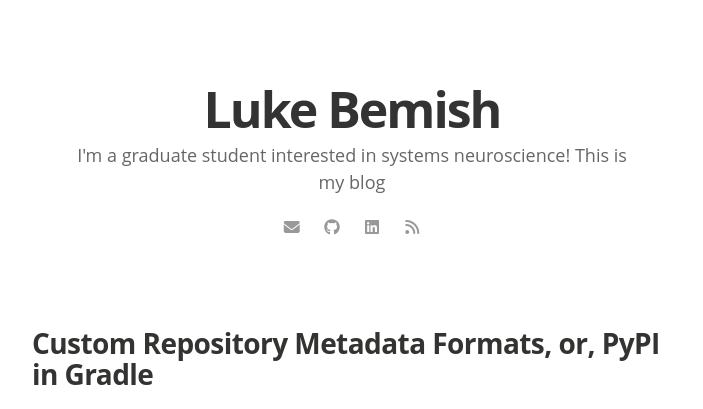
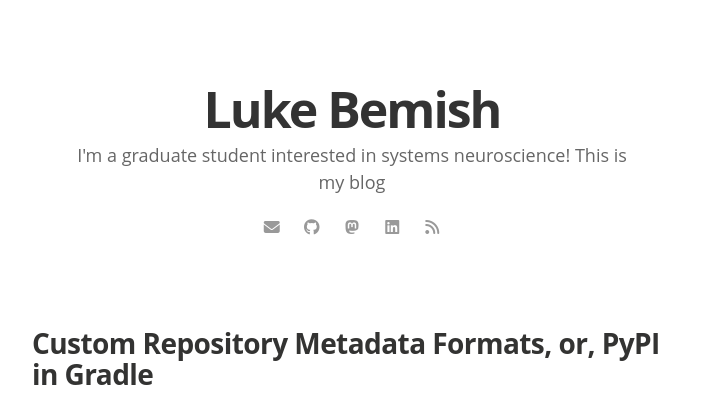
Before and after one commit to lukebemish/lukebemish.github.io, a Jekyll site: the page built from index.html, in a window 1280 px wide. Shown: the top 409 px of the page, without its empty margins (288-991 px from the left). Built offline with Jekyll 4.4.1, drawn with Linux system fonts in a browser that asks for light colours; nearby versions of some CDN libraries; some web fonts are replaced; the list of posts is cut into pages by our own code.

Commit message:
Add mastodon social

```diff
--- a/_config.yml
+++ b/_config.yml
@@ -56,6 +56,8 @@ social:
     url: mailto:lukebemish@lukebemish.dev
   - icon:	github
     url:	https://github.com/lukebemish
+  - icon: mastodon
+    url: https://mastodon.social/@lukebemish
   - icon: linkedin
     url: https://www.linkedin.com/in/luke-bemish/
     share_url: https://www.linkedin.com/sharing/share-offsite/?
```
